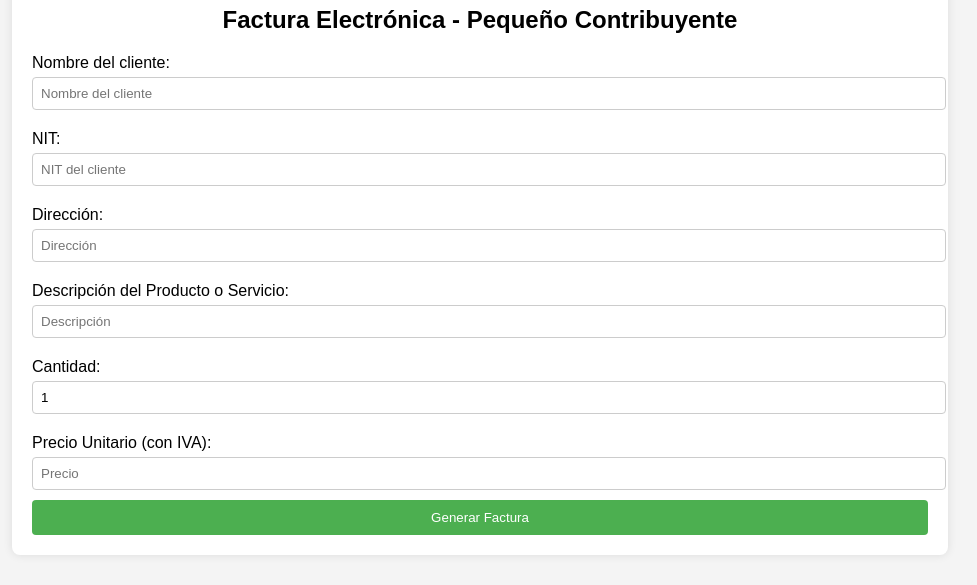
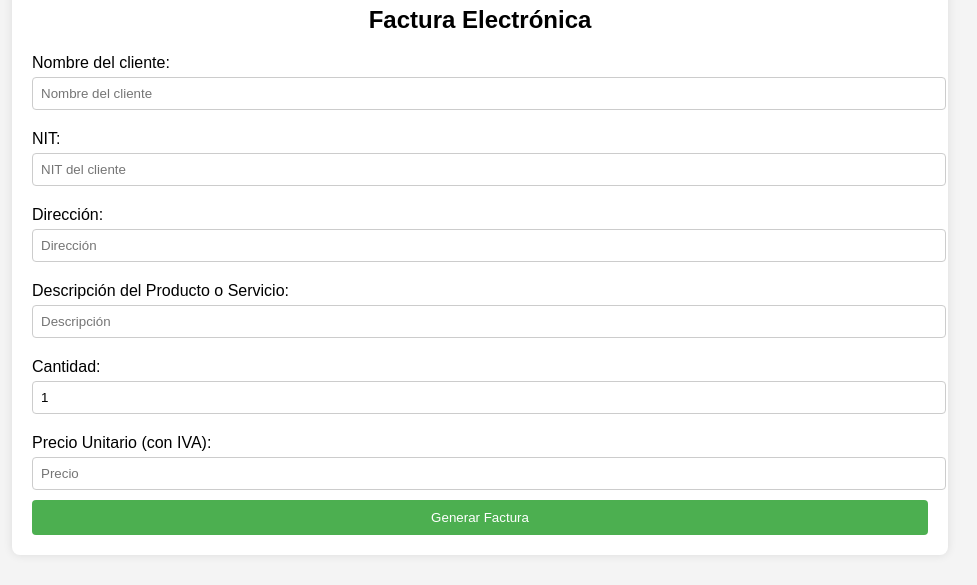
Before and after one commit to borrayo27/Factura, a plain HTML site: page index.html in a window 1280 px wide. Shown: the part 282-867 px from the top of the page, without its empty margins (160-1137 px from the left). Drawn offline with nearby package versions, Linux system fonts and the light colour scheme.

Commit message:
Update index.html

```diff
--- a/index.html
+++ b/index.html
@@ -72,7 +72,7 @@
     <div class="container" id="billingForm">
         <img src="flores.png" alt="Logo Flores Contenta" style="display: block; margin: 0 auto; width: 200px;"/>
         <h1>Flores Contenta</h1>
-        <h2>Factura Electrónica - Pequeño Contribuyente</h2>
+        <h2>Factura Electrónica </h2>
         <form id="facturaForm">
             <label for="name">Nombre del cliente:</label>
             <input type="text" id="name" name="name" placeholder="Nombre del cliente" required>
```
